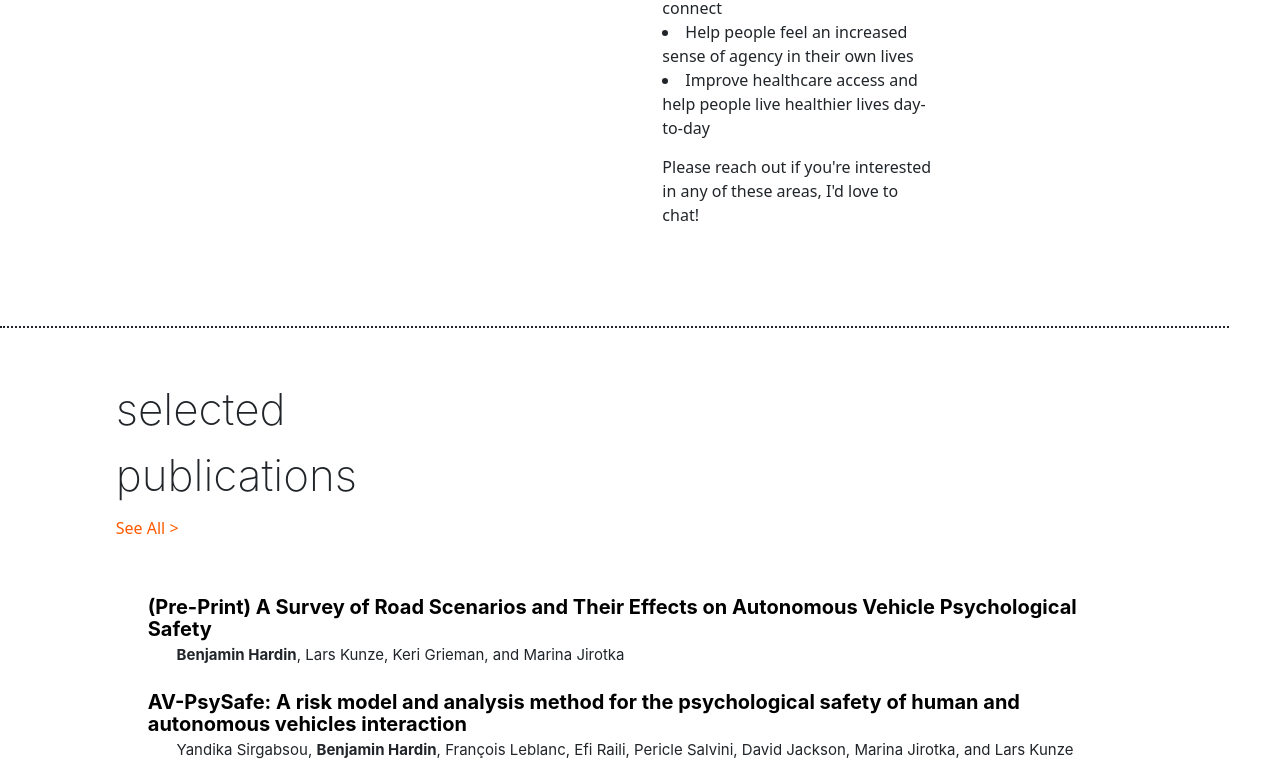
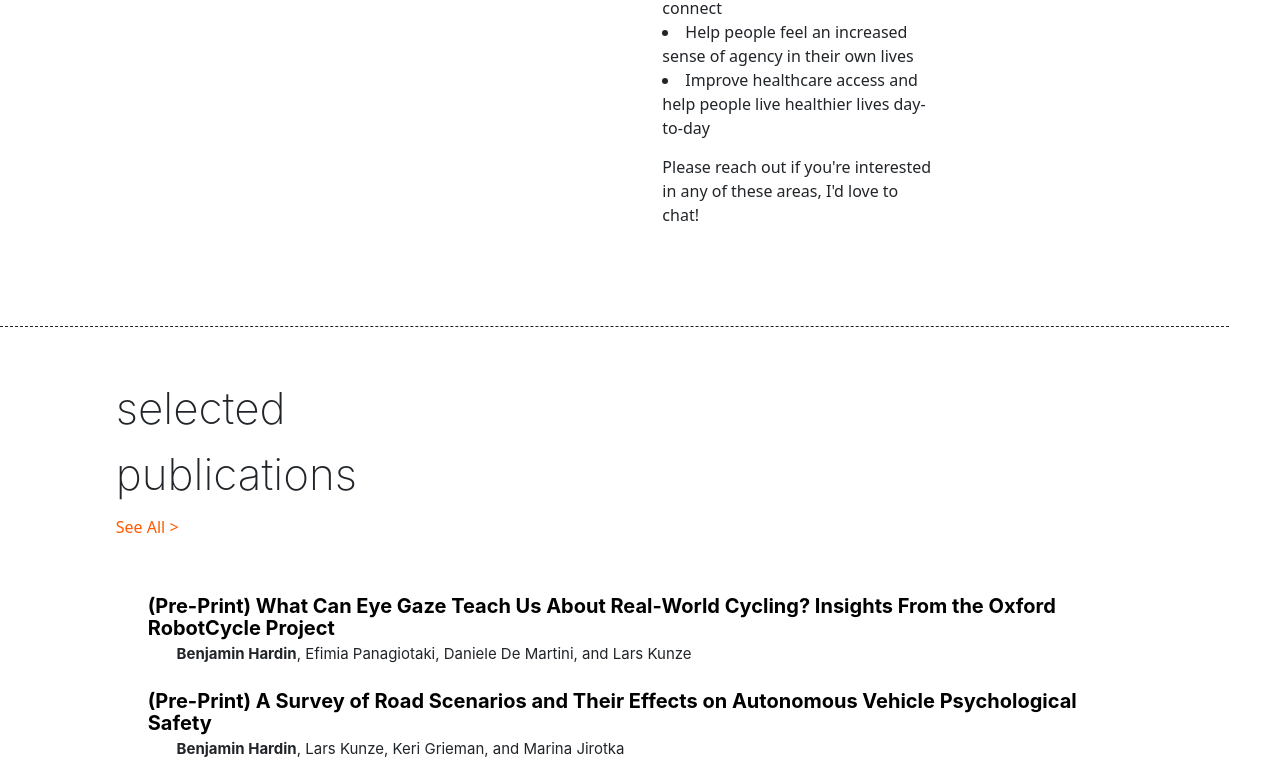
Before and after one commit to bbhardin/bbhardin.github.io, a React (Create React App) app: page /resume in a window 1280 px wide. Shown: the part 2000-2765 px from the top of the page. Built offline with nearby package versions, Linux system fonts and the light colour scheme; a web font is replaced by a local one.

Commit message:
Updates pages with recent publications and style changes

```diff
--- a/src/HomePage.js
+++ b/src/HomePage.js
@@ -109,14 +109,14 @@ export default function HomePage() {
                                     fontFamily: "system-ui, Helvetica Neue, Helvetica, Arial",
                                     fontSize: "calc(3vw + 3vh)",
                                     letterSpacing: "-3px",
-                                    fontWeight: "150",
+                                    fontWeight: "200",
                                     marginBottom: "1rem",
                                     color: "var(--exploreorange)",
-                                    transform: "translate(0%, 0px)",
+                                    transform: "translate(0%, 0px) scale(1, 0.9)",
                                     lineHeight: "70%",
                                     //fontStretch: "extra-expanded"
                                     // textAlign: "left"
-                                }}>BENJAMIN<br/><span style={{paddingLeft: "", letterSpacing:"", fontStretch: "", fontWeight: "", fontSize: "calc(2.2vw + 2.2vh)"}}>HARDIN</span></p>
+                                }}>BENJAMIN<br/><span style={{paddingLeft: "", letterSpacing:"", fontStretch: "", fontWeight: "150", fontSize: "calc(2.2vw + 2.2vh)"}}>HARDIN</span></p>
 
 
                                 {/*THIS LINK IS WHERE I GET THE ICONS*/}
@@ -306,8 +306,8 @@ export default function HomePage() {
                 paddingLeft: "2rem",
                 marginRight: "4%",
                 borderWidth: "0px",
-                borderTopWidth: "2px",
-                borderTopStyle: "dotted",
+                borderTopWidth: "1px",
+                borderTopStyle: "dashed",
                 //borderColor: explore_orange,
                 borderBottomWidth: "0px",
                 //borderStyle: "solid",
@@ -328,8 +328,15 @@ export default function HomePage() {
 
                     <div className="leftContentInsets">
                         <div className="pageSubtitle boxhead" style={{color: "black"}}><a
-                            //href={""}>
-                            >
+                            href={"https://scholar.google.com/citations?view_op=view_citation&hl=en&user=kKQG1fIAAAAJ&sortby=pubdate&citation_for_view=kKQG1fIAAAAJ:Zh0EY9V9P6UC"}>
+                            (Pre-Print) What Can Eye Gaze Teach Us About Real-World Cycling? Insights From the Oxford RobotCycle Project
+                        </a></div>
+                        <div className="pageSubSubtitle"><span
+                            style={{fontWeight: "bold"}}>Benjamin Hardin</span>, Efimia Panagiotaki, Daniele De Martini, and Lars Kunze
+                        </div>
+
+                        <div className="pageSubtitle boxhead" style={{color: "black"}}><a
+                            href={"https://scholar.google.com/citations?view_op=view_citation&hl=en&user=kKQG1fIAAAAJ&sortby=pubdate&citation_for_view=kKQG1fIAAAAJ:8dzOF9BpDQoC"}>
                             (Pre-Print) A Survey of Road Scenarios and Their Effects on Autonomous Vehicle Psychological Safety
                         </a></div>
                         <div className="pageSubSubtitle"><span
--- a/src/ProjectsPage.js
+++ b/src/ProjectsPage.js
@@ -25,12 +25,13 @@ export default function ProjectsPage() {
             <div className="pageSubtitle orangeItalic" style={{fontWeight:"450",
                 color: "black",
                 fontSize: "6vw",
-                marginLeft: "-10px",
+                marginLeft: "-1px",
                 borderWidth: "0px",
-                borderBottomWidth: "2px",
-                borderBottomStyle: "dotted",
+                borderBottomWidth: "1px",
+                borderBottomStyle: "dashed",
                 maxWidth: "28%"}}>PROJECTS</div>
-            <div className="pageSubtitle orangeItalic" style={{font: "normal, system-ui, Helvetica Neue, Helvetica, Arial", fontStyle: "normal", paddingTop:"1rem", fontSize: "4vw", fontStretch: "extra-expanded", fontWeight: "400", color: "#00a5ff"}}>ONGOING<br/></div>
+            <div className="pageSubtitle orangeItalic" style={{font: "normal, system-ui, Helvetica Neue, Helvetica, Arial",
+                fontStyle: "normal", paddingTop:"1rem", fontSize: "4vw", fontStretch: "extra-expanded", fontWeight: "400", color: "#9ac9e3"}}>ONGOING<br/></div>
 
             <div className="leftAndRightContentInsets" style={{maxWidth: "1500px"}}>
 
--- a/src/PublicationsPage.js
+++ b/src/PublicationsPage.js
@@ -14,11 +14,18 @@ import timingchain2 from "./images/projects/timingchain_close.JPG";
 
 const papers = [
     {
+        title: "(Pre-Print) What Can Eye Gaze Teach Us About Real-World Cycling? Insights From the Oxford RobotCycle Project",
+        authors: "<b>Benjamin Hardin</b>, Efimia Panagiotaki, Daniele De Martini, and Lars Kunze",
+        conference: "",
+        abstract: "Autonomous Vehicles (AVs) face a diverse range of safety-critical driving scenarios which prompt varying reactions from occupants. Nevertheless, there has not been a comprehensive evaluation of how occupant attitudes and perceptions change based on scenarios since it is generally infeasible for a single study to consider a vast number of scenarios. To this end, this paper presents a survey of the AV studies literature to understand how vehicle occupant psychological safety and its components, such as trust, vary in response to the scenario. The paper also presents a list of publicly available datasets that contain passenger reactions in various scenarios. The paper finds that certain scenarios such as highway lane changes are well studied along with situational trust. Other scenarios such as snowy and rural environments as well as predictability of scenarios are under-explored. The paper offers suggestions for improving the psychological safety coverage of tested AV scenarios.",
+        url: "https://scholar.google.com/citations?view_op=view_citation&hl=en&user=kKQG1fIAAAAJ&sortby=pubdate&citation_for_view=kKQG1fIAAAAJ:Zh0EY9V9P6UC"
+    },
+    {
         title: "(Pre-Print) A Survey of Road Scenarios and Their Effects on Autonomous Vehicle Psychological Safety",
         authors: "<b>Benjamin Hardin</b>, Lars Kunze, Keri Grieman, and Marina Jirotka",
         conference: "",
         abstract: "Autonomous Vehicles (AVs) face a diverse range of safety-critical driving scenarios which prompt varying reactions from occupants. Nevertheless, there has not been a comprehensive evaluation of how occupant attitudes and perceptions change based on scenarios since it is generally infeasible for a single study to consider a vast number of scenarios. To this end, this paper presents a survey of the AV studies literature to understand how vehicle occupant psychological safety and its components, such as trust, vary in response to the scenario. The paper also presents a list of publicly available datasets that contain passenger reactions in various scenarios. The paper finds that certain scenarios such as highway lane changes are well studied along with situational trust. Other scenarios such as snowy and rural environments as well as predictability of scenarios are under-explored. The paper offers suggestions for improving the psychological safety coverage of tested AV scenarios.",
-        url: ""
+        url: "https://scholar.google.com/citations?view_op=view_citation&hl=en&user=kKQG1fIAAAAJ&sortby=pubdate&citation_for_view=kKQG1fIAAAAJ:8dzOF9BpDQoC"
     },
     {
         title: "AV-PsySafe: A risk model and analysis method for the psychological safety of human and autonomous vehicles interaction",
@@ -169,10 +176,10 @@ export default function PublicationsPage() {
             {/*<div className="pageSubtitle orangeItalic"*/}
             {/*     style={{fontWeight: "450", color: "black", fontSize: "70pt", marginLeft: "-10px"}}>PROJECTS<br/></div>*/}
             <div className="pageSubtitle orangeItalic boxhead"
-                 style={{fontWeight: "450", color: "black", fontSize: "6vw", marginLeft: "-10px",
+                 style={{fontWeight: "450", color: "black", fontSize: "6vw", marginLeft: "-1px",
                      borderWidth: "0px",
-                     borderBottomWidth: "2px",
-                     borderBottomStyle: "dotted",
+                     borderBottomWidth: "1px",
+                     borderBottomStyle: "dashed",
                      maxWidth: "40%"}}><a
                 href={"https://scholar.google.com/citations?user=kKQG1fIAAAAJ&hl=en"}>PUBLICATIONS</a></div>
 
--- a/src/index.css
+++ b/src/index.css
@@ -115,7 +115,7 @@ code {
   padding-top: 5rem;
   font-size: 60pt;
   color: var(--exploreorange);
-  margin-left: -15px;
+  margin-left: -20px;
 }
 
 .contentInsets {
```
Also changed, not shown: 2 other files (tests, documents, lock files or other folders).
